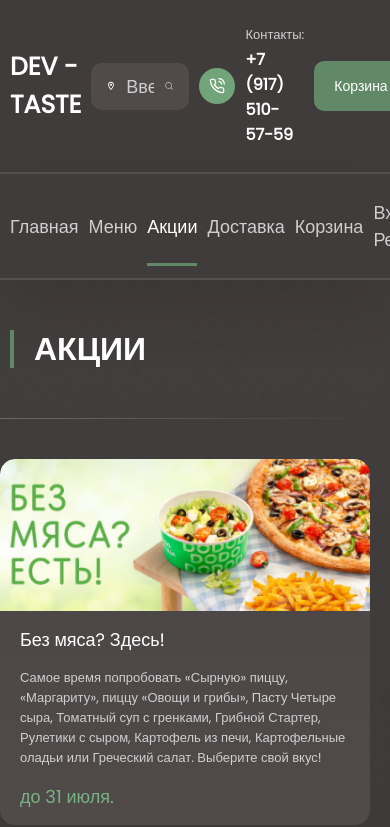
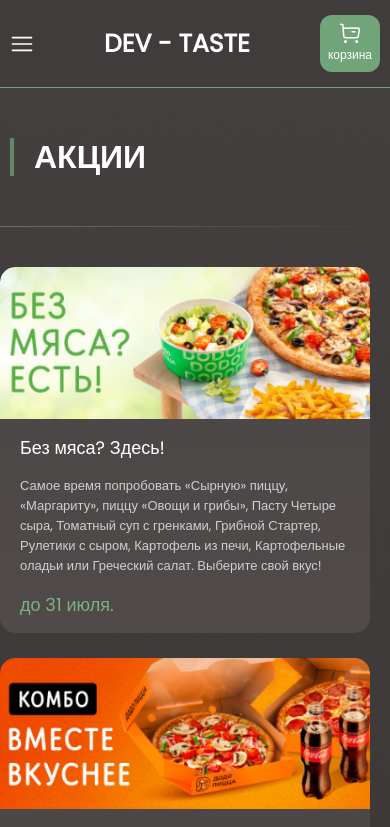
Before and after one commit to lDeityl/dev-taste, a React (Create React App) app in the folder client/: page /action in a window 390 px wide. Shown: the top 827 px of the page. Built offline with nearby package versions, Linux system fonts and the light colour scheme.

Commit message:
header mobile

```diff
--- a/client/src/components/cleverSearch/index.tsx
+++ b/client/src/components/cleverSearch/index.tsx
@@ -35,7 +35,6 @@ export const SelectWithSearch: React.FC<SelectWithSearch> = ({ options, setIsVis
             setIsVisible(false);
         }
     }
-
 
     const ref: RefObject<HTMLDivElement> = useOutsideClick(handleClickOutside);
 
@@ -124,13 +123,14 @@ export const SelectWithSearch: React.FC<SelectWithSearch> = ({ options, setIsVis
                                 value={search}
                                 onChange={e => setSearch(e.target.value)}
                                 className={styles.searchInput}
-                                placeholder='Select crypto...'
+                                placeholder='Выбрать...'
                                 ref={inputRef}
                             />
                         </div>
                         <ul className={styles.ul}>
-                            {filteredOptions.map(option => (
+                            {filteredOptions.map((option, idx) => (
                                 <div className={styles.boxImgLi}
+                                    key={idx}
                                     onClick={() => handleSelectOption(option)}>
                                     <li key={option.value}>
                                         {option.label}
--- a/client/src/components/header/index.module.scss
+++ b/client/src/components/header/index.module.scss
@@ -13,6 +13,12 @@
 
     .up {
         @extend .defaultHeaderStyles;
+
+        @media (max-width: 1440px) {
+            padding: 15px 10px;
+            gap: 15px;
+            border-bottom: 1px solid #72A479;
+        }
 
         .rowOne {
             display: flex;
@@ -116,3 +122,45 @@
         }
     }
 }
+
+.mobileFull {
+    display: flex;
+    flex-direction: column;
+}
+
+.mobileUp {
+    display: flex;
+    align-items: center;
+    justify-content: space-between;
+    width: 100%;
+
+    .cart {
+        background: #72A479;
+        border-radius: 12px;
+        padding: 8px;
+        display: flex;
+        flex-direction: column;
+        gap: 2px;
+        align-items: center;
+    }
+}
+
+.hrTOp {
+    border-top: 1px solid #72A479;
+    border-bottom: 1px solid #72A479;
+    padding: 10px 10px 11px 10px;
+    transition: all .3s ease;
+}
+
+.iconBurger {
+    font-size: 24px;
+    cursor: pointer;
+}
+
+.linksMobile {
+    transition: all .3s ease;
+    display: flex;
+    flex-direction: column;
+    gap: 10px;
+    width: 100%;
+}
--- a/client/src/components/header/index.tsx
+++ b/client/src/components/header/index.tsx
@@ -5,10 +5,11 @@ import { Fs12Fw300White, Fs12Fw500Black, Fs13Fw400Gray, Fs14Fw500White, Fs16Bold
 import { InputSearch } from '../../ui/inputs/input'
 import { Link, useLocation, useNavigate } from 'react-router-dom'
 import { FiPhoneCall } from "react-icons/fi";
-import logo from '../../assets/icons/logo.svg'
-import { useQuery } from 'react-query'
-import { getUserById } from '../../api'
 import { useIsAuthenticated } from '../../utils/requireAuth'
+import { VisibleDesktop1280, VisibleHandheld1280 } from '../../utils/visibleComponents'
+import buy from '../../assets/images/Buy.png'
+import { RxCross2 } from "react-icons/rx";
+import { RxHamburgerMenu } from "react-icons/rx";
 
 const links = [
     {
@@ -42,7 +43,11 @@ export const Header = () => {
 
     const isAuthed = useIsAuthenticated();
 
+    const [isBurger, setBurger] = useState<boolean>(false);
+
     return (
+        <>
+            <VisibleDesktop1280>
                 <header className={styles.header}>
                     <div className={styles.up}>
                         <Wrapper className={styles.rowOne}>
@@ -88,5 +93,38 @@ export const Header = () => {
                         </Wrapper>
                     </div>
                 </header>
+            </VisibleDesktop1280>
+            <VisibleHandheld1280>
+                <header className={styles.header}>
+                    <Wrapper className={`${styles.up} ${styles.mobileFull}`}>
+                        <div className={styles.mobileUp}>
+                            {isBurger ?
+                                <RxCross2 onClick={() => setBurger(el => !el)} className={styles.iconBurger} />
+                                :
+                                <RxHamburgerMenu onClick={() => setBurger(el => !el)} className={styles.iconBurger} />
+                            }
+                            <Link to={'/'} className={styles.sadasds} >
+                                <Fs25BoldWhite.h1>DEV - TASTE</Fs25BoldWhite.h1>
+                            </Link>
+                            <div className={styles.cart} onClick={() => nav('/cart')}>
+                                <img src={buy} alt="icon-buy" />
+                                <Fs12Fw300White.span>корзина</Fs12Fw300White.span>
+                            </div>
+                        </div>
+                    </Wrapper>
+                    {isBurger &&
+                        <div className={styles.hrTOp}>
+                            <Wrapper className={styles.linksMobile}>
+                                {links.map((el, idx) => (
+                                    <Link to={el.link} key={idx}>
+                                        <Fs14Fw500White.span className={checkIsActive(el.link) ? styles.activeSpan : ''}>{el.title}</Fs14Fw500White.span>
+                                    </Link>
+                                ))}
+                            </Wrapper>
+                        </div>
+                    }
+                </header>
+            </VisibleHandheld1280>
+        </>
     )
 }
--- a/client/src/pages/delivery/components/accordion/index.tsx
+++ b/client/src/pages/delivery/components/accordion/index.tsx
@@ -35,7 +35,7 @@ export const AccordionDevTaste = () => {
 
     return (
         <div className={styles.wrapper}>
-            <Accordion.Root className="AccordionRoot" type="single" collapsible>
+            <Accordion.Root className="AccordionRoot" type="single" collapsible >
                 {question.map((el, idx) => (
                     <>
                         <Accordion.Item key={idx} className={styles.AccordionItem} value={`${idx + 1}`}>
--- a/client/src/pages/profile/index.tsx
+++ b/client/src/pages/profile/index.tsx
@@ -1,6 +1,8 @@
 import React from 'react'
 import { useQuery } from 'react-query'
 import { getUserById } from '../../api'
+import { Wrapper } from '../../components/wrapper'
+import styles from './index.module.scss'
 
 export const Profile = () => {
 
@@ -11,10 +13,10 @@ export const Profile = () => {
     })
 
     return (
-        <div>
+        <Wrapper className={styles.wrapper}>
             {data?.email}
             {data?.name}
             {data?.password}
-        </div>
+        </Wrapper>
     )
 }
--- a/client/src/utils/visibleComponents.tsx
+++ b/client/src/utils/visibleComponents.tsx
@@ -24,3 +24,23 @@ export const VisibleDesktop = ({ children }: Props) => {
         </>
     )
 }
+
+export const VisibleHandheld1280 = ({ children }: Props) => {
+    const { width } = useWindowDimensions();
+
+    return (
+        <>
+            {width < 1280 ? <>{children}</> : <></>}
+        </>
+    )
+}
+
+export const VisibleDesktop1280 = ({ children }: Props) => {
+    const { width } = useWindowDimensions();
+
+    return (
+        <>
+            {width >= 1280 ? <>{children}</> : <></>}
+        </>
+    )
+}
```
Also changed, not shown: client/src/assets/images/Buy.png (added), client/src/assets/images/burger.png (added), client/src/pages/profile/index.module.scss (added). Lines whose indentation alone changed are shown as unchanged.
